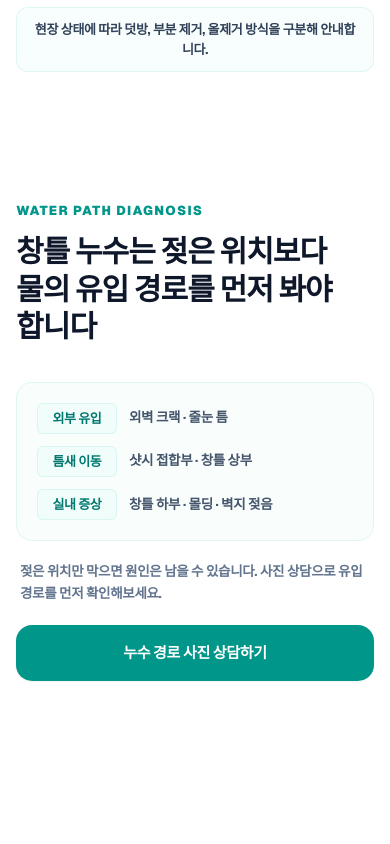
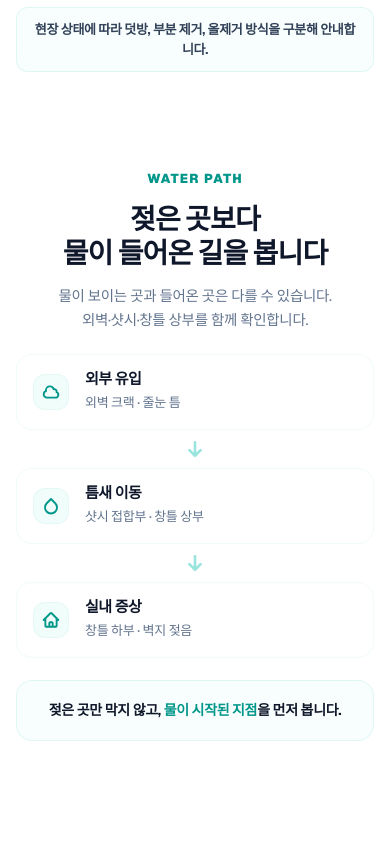
Before and after one commit to wogus5695-ctrl/Ngyeonggi-rope-01, a Next.js app: page / in a window 390 px wide. Shown: the part 3640-4484 px from the top of the page. Built offline with nearby package versions, Linux system fonts and the light colour scheme.

Commit message:
style: rebuild WhyProfessional water path section for better PC/MO readability

```diff
--- a/src/components/sections/WhyProfessional.tsx
+++ b/src/components/sections/WhyProfessional.tsx
@@ -10,14 +10,14 @@ interface WhyProfessionalProps {
 
 export default function WhyProfessional({ locationName, dynamicBanner }: WhyProfessionalProps) {
   return (
-    <section className="py-20 bg-white relative overflow-hidden">
+    <section className="py-12 md:py-20 bg-white relative overflow-hidden">
       {/* Background soft decoration */}
       <div className="absolute top-1/2 left-1/2 -translate-x-1/2 -translate-y-1/2 w-[500px] h-[500px] bg-teal-500/5 rounded-full blur-[120px] -z-10"></div>
 
       <div className="max-w-[1200px] mx-auto px-4 sm:px-6 lg:px-8 relative z-10">
 
         {/* 2-Column Split: 40% Diagram / 60% Copy */}
-        <div className="flex flex-col lg:flex-row gap-12 lg:gap-16 items-center">
+        <div className="flex flex-col lg:flex-row gap-10 lg:gap-16 items-center">
 
           {/* Left: Diagram Card (40% - Hidden on mobile) */}
           <div className="hidden md:block w-full lg:w-[40%] bg-[#f0fdfa]/30 border border-teal-500/10 rounded-[32px] p-8 sm:p-10 shadow-sm shrink-0 space-y-6 order-2 lg:order-1">
@@ -80,75 +80,103 @@ export default function WhyProfessional({ locationName, dynamicBanner }: WhyProf
                 </div>
                 <div className="space-y-0.5">
                   <h4 className="text-[15px] font-bold text-slate-800">실내 증상</h4>
-                  <p className="text-[13px] text-slate-500 font-medium">창틀 하부 · 몰딩 · 벽지 젖음</p>
+                  <p className="text-[13px] text-slate-500 font-medium">창틀 하부 · 벽지 젖음</p>
                 </div>
               </div>
 
             </div>
           </div>
 
-          {/* Right: Content Area (60%) */}
-          <div className="w-full lg:w-[60%] flex flex-col justify-center space-y-6 order-1 lg:order-2 max-w-[640px]">
+          {/* Right: Content Area (60% on PC, Full on Mobile) */}
+          <div className="w-full lg:w-[60%] flex flex-col justify-center space-y-5.5 md:space-y-6 order-1 lg:order-2 max-w-[640px]">
 
-            <div className="space-y-3">
+            <div className="space-y-3.5 text-center lg:text-left">
               <div className="text-teal-600 text-[13px] font-black tracking-widest uppercase">
-                WATER PATH DIAGNOSIS
+                <span className="hidden md:inline">WATER PATH DIAGNOSIS</span>
+                <span className="inline md:hidden">WATER PATH</span>
               </div>
-              <h2 className="text-3xl sm:text-[36px] xl:text-[40px] font-black text-[#0f172a] tracking-tight leading-[1.25] mt-1">
-                창틀 누수는 젖은 위치보다<br className="hidden sm:inline" /> 물의 유입 경로를 먼저 봐야 합니다
+
+              {/* Heading */}
+              <h2 className="text-[28px] sm:text-[36px] xl:text-[38px] font-black text-[#0f172a] tracking-tight leading-[1.2]">
+                젖은 곳보다
+                <br />
+                물이 들어온 길을 봅니다
               </h2>
-              <p className="hidden md:block text-[15px] sm:text-[16px] text-slate-500 leading-[1.7] pt-1">
-                실내에서 물이 보이는 곳과 실제 빗물이 들어오는 위치는 다를 수 있습니다. 외벽 크랙, 샷시 접합부, 창틀 상부 틈을 함께 확인해야 재누수 가능성을 줄일 수 있습니다.
+
+              {/* Sub-description */}
+              <p className="text-[14.5px] sm:text-[15.5px] text-slate-500 leading-relaxed max-w-[500px] mx-auto lg:mx-0">
+                물이 보이는 곳과 들어온 곳은 다를 수 있습니다.
+                <br />
+                외벽·샷시·창틀 상부를 함께 확인합니다.
               </p>
             </div>
 
-            {/* Highlight Note Box (Hidden on mobile) */}
-            <div className="hidden md:block p-6 bg-teal-50/40 border border-teal-500/10 rounded-2xl">
-              <p className="text-[14.5px] sm:text-[15.5px] font-bold text-slate-800 leading-relaxed">
-                젖은 곳만 막으면 원인은 남습니다. 틈새케어는 <span className="text-teal-600 font-extrabold">물이 시작된 지점</span>부터 확인합니다.
+            {/* 3. Mobile Compact Vertical Flow (Visible only on Mobile) */}
+            <div className="block md:hidden space-y-2 max-w-sm mx-auto w-full">
+
+              {/* Step 1 */}
+              <div className="flex gap-4 p-4 bg-white border border-teal-500/5 shadow-3xs rounded-2xl items-center" style={{ minHeight: "68px" }}>
+                <div className="w-9 h-9 bg-teal-50 rounded-xl text-teal-600 shrink-0 flex items-center justify-center border border-teal-500/5 shadow-3xs">
+                  <svg className="w-4.5 h-4.5" fill="none" stroke="currentColor" strokeWidth="2.5" viewBox="0 0 24 24">
+                    <path strokeLinecap="round" strokeLinejoin="round" d="M2.25 15a4.5 4.5 0 004.5 4.5H18a3.75 3.75 0 001.332-7.257 3 3 0 00-3.758-3.848 5.25 5.25 0 00-10.233 2.33A4.502 4.502 0 002.25 15z" />
+                  </svg>
+                </div>
+                <div className="text-left">
+                  <h4 className="text-[15px] font-bold text-slate-850 leading-none">외부 유입</h4>
+                  <p className="text-[13px] text-slate-500 font-medium mt-1.5">외벽 크랙 · 줄눈 틈</p>
+                </div>
+              </div>
+
+              {/* Down Arrow Connector */}
+              <div className="flex justify-center py-0.5">
+                <svg className="w-4.5 h-4.5 text-teal-500/40" fill="none" stroke="currentColor" strokeWidth="3.5" viewBox="0 0 24 24">
+                  <path strokeLinecap="round" strokeLinejoin="round" d="M19.5 13.5L12 21m0 0l-7.5-7.5M12 21V3" />
+                </svg>
+              </div>
+
+              {/* Step 2 */}
+              <div className="flex gap-4 p-4 bg-white border border-teal-500/5 shadow-3xs rounded-2xl items-center" style={{ minHeight: "68px" }}>
+                <div className="w-9 h-9 bg-teal-50 rounded-xl text-teal-600 shrink-0 flex items-center justify-center border border-teal-500/5 shadow-3xs">
+                  <svg className="w-4.5 h-4.5" fill="none" stroke="currentColor" strokeWidth="2.5" viewBox="0 0 24 24">
+                    <path strokeLinecap="round" strokeLinejoin="round" d="M12 2.69l5.66 5.66a8 8 0 1 1-11.31 0z" />
+                  </svg>
+                </div>
+                <div className="text-left">
+                  <h4 className="text-[15px] font-bold text-slate-850 leading-none">틈새 이동</h4>
+                  <p className="text-[13px] text-slate-500 font-medium mt-1.5">샷시 접합부 · 창틀 상부</p>
+                </div>
+              </div>
+
+              {/* Down Arrow Connector */}
+              <div className="flex justify-center py-0.5">
+                <svg className="w-4.5 h-4.5 text-teal-500/40" fill="none" stroke="currentColor" strokeWidth="3.5" viewBox="0 0 24 24">
+                  <path strokeLinecap="round" strokeLinejoin="round" d="M19.5 13.5L12 21m0 0l-7.5-7.5M12 21V3" />
+                </svg>
+              </div>
+
+              {/* Step 3 */}
+              <div className="flex gap-4 p-4 bg-white border border-teal-500/5 shadow-3xs rounded-2xl items-center" style={{ minHeight: "68px" }}>
+                <div className="w-9 h-9 bg-teal-50 rounded-xl text-teal-600 shrink-0 flex items-center justify-center border border-teal-500/5 shadow-3xs">
+                  <svg className="w-4.5 h-4.5" fill="none" stroke="currentColor" strokeWidth="2.5" viewBox="0 0 24 24">
+                    <path strokeLinecap="round" strokeLinejoin="round" d="M2.25 12l8.954-8.955c.44-.439 1.152-.439 1.591 0L21.75 12M4.5 9.75v10.125c0 .621.504 1.125 1.125 1.125H9.75v-4.875c0-.621.504-1.125 1.125-1.125h2.25c.621 0 1.125.504 1.125 1.125V21h4.125c.621 0 1.125-.504 1.125-1.125V9.75M8.25 21h8.25" />
+                  </svg>
+                </div>
+                <div className="text-left">
+                  <h4 className="text-[15px] font-bold text-slate-850 leading-none">실내 증상</h4>
+                  <p className="text-[13px] text-slate-500 font-medium mt-1.5">창틀 하부 · 벽지 젖음</p>
+                </div>
+              </div>
+
+            </div>
+
+            {/* Highlight Note Box (Slim box) */}
+            <div className="p-4.5 bg-teal-50/45 border border-teal-500/10 rounded-2xl text-center lg:text-left">
+              <p className="text-[14px] sm:text-[14.5px] font-bold text-slate-805 leading-relaxed">
+                젖은 곳만 막지 않고, <span className="text-teal-600 font-extrabold">물이 시작된 지점</span>을 먼저 봅니다.
               </p>
             </div>
 
-            {/* Bottom Copy description (Hidden on mobile) */}
-            <p className="hidden md:block text-[13.5px] sm:text-[14px] text-slate-600 leading-relaxed">
-              빗물은 외벽 균열이나 샷시 주변 틈을 타고 이동한 뒤, 창틀 하부나 몰딩 뒤쪽에서 뒤늦게 나타나는 경우가 많습니다. 그래서 단순 덧방보다 유입 경로 확인이 먼저입니다.
-            </p>
-
-            {/* Mobile Compressed Water Path Info (Visible only on mobile) */}
-            <div className="block md:hidden space-y-5">
-              {/* 3 Steps compressed list */}
-              <div className="space-y-3 bg-[#f0fdfa]/40 border border-teal-500/10 rounded-2xl p-5 shadow-3xs">
-                {[
-                  { label: "외부 유입", value: "외벽 크랙 · 줄눈 틈" },
-                  { label: "틈새 이동", value: "샷시 접합부 · 창틀 상부" },
-                  { label: "실내 증상", value: "창틀 하부 · 몰딩 · 벽지 젖음" }
-                ].map((item, idx) => (
-                  <div key={idx} className="flex items-center gap-3">
-                    <span className="w-20 text-[13px] font-black text-teal-700 bg-teal-50 px-2 py-1 rounded-md shrink-0 text-center border border-teal-500/10">
-                      {item.label}
-                    </span>
-                    <span className="text-[13.5px] text-slate-600 font-bold">
-                      {item.value}
-                    </span>
-                  </div>
-                ))}
-              </div>
-
-              {/* Bottom text */}
-              <p className="text-[13.5px] text-slate-500 font-bold leading-relaxed pl-1">
-                젖은 위치만 막으면 원인은 남을 수 있습니다. 사진 상담으로 유입 경로를 먼저 확인해보세요.
-              </p>
-
-              {/* CTA Button */}
-              <Link
-                href="#contact"
-                className="block w-full text-center py-4 bg-teal-600 hover:bg-teal-700 text-white text-[15px] font-black rounded-2xl shadow-xs transition-all"
-              >
-                누수 경로 사진 상담하기
-              </Link>
-            </div>
-
-            {/* SEO Dynamic Banner Hook (Hidden visually for crawlers) */}
+            {/* SEO Dynamic Banner Hook (Always present for crawlers) */}
             <span className="sr-only opacity-0 pointer-events-none absolute w-0 h-0 overflow-hidden">
               {dynamicBanner || `${locationName} 주변 창틀 균열 상담이 필요하시다면, 틈새케어의 외벽 크랙 및 샷시 전수 점검을 먼저 권해드립니다.`}
             </span>
```
